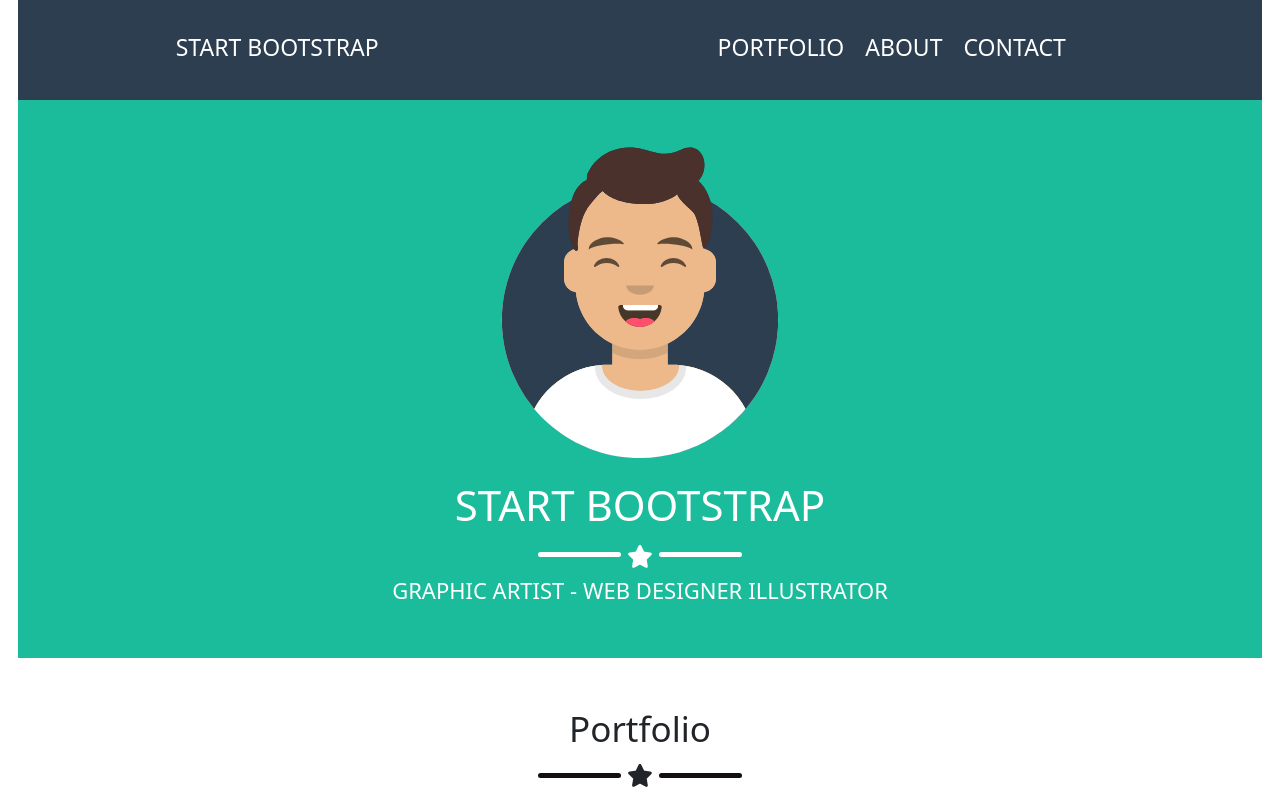
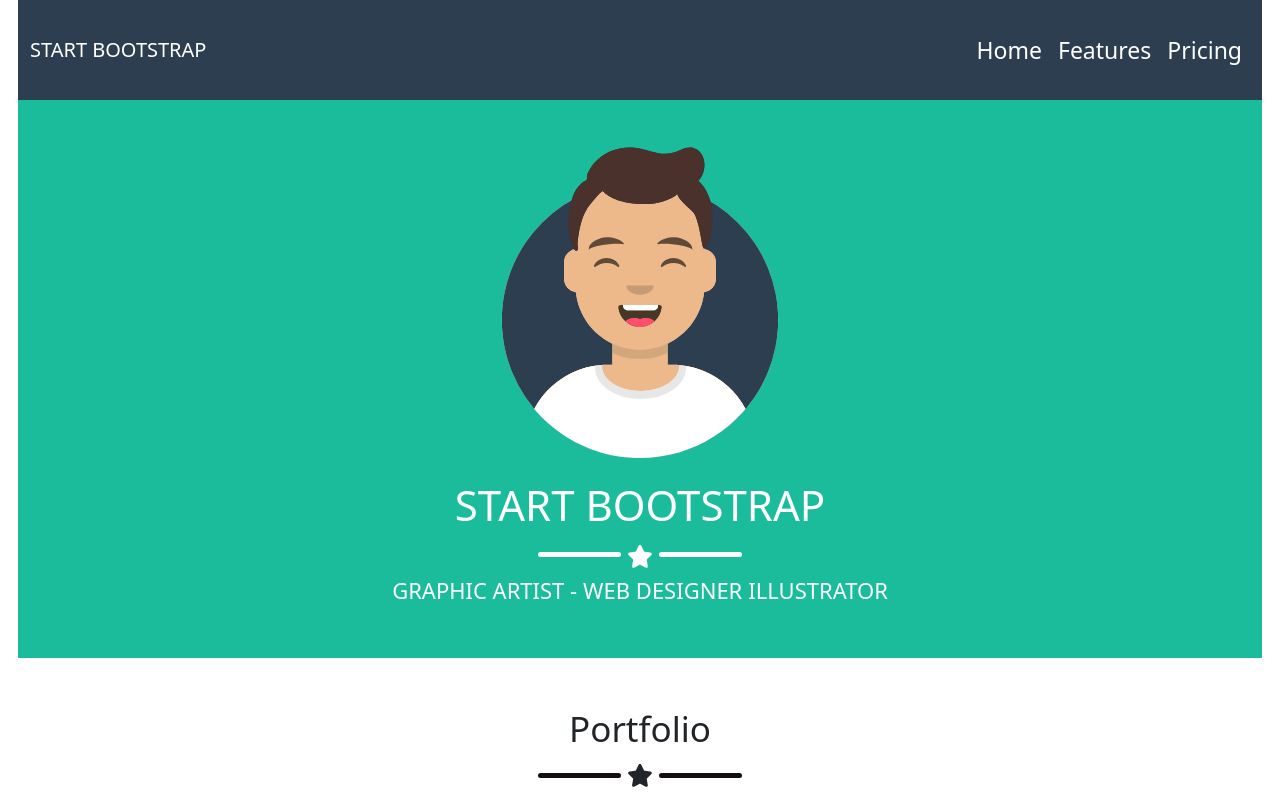
Before and after one commit to alessandrofogliada/html-css-bootstrap-freelancer, a plain HTML site: page index.html in a window 1280 px wide. Shown: the top 799 px of the page. Drawn offline with nearby package versions, Linux system fonts and the light colour scheme.

Commit message:
inserimento nav di bootstrap

```diff
--- a/CSS/style.css
+++ b/CSS/style.css
@@ -96,6 +96,10 @@ header{
 
 .hamburger i{
     color: grey;
+}
+
+.navbar-collapse {
+	flex-grow: 0;
 }
 
 /* REGOLE MAIN */
@@ -201,7 +205,6 @@ header{
 }
 
 .button {
-	text-decoration: none;
 	color: white;
 	border: white solid 2px;
 	border-radius: 10px;
@@ -212,6 +215,7 @@ header{
 
 .button i , a{
     color: white;
+    text-decoration: none;
 }
 
 .button i{
--- a/index.html
+++ b/index.html
@@ -14,26 +14,32 @@
 
  <div class=".container .container-sm .container-md .container-lg text-center">
     <header  class="row align-items-center justify-content-between justify-content-md-around">
-               <div class="col-sm-5 col-md-5">
-                START BOOTSTRAP
-               </div>
 
-               <div class="col-sm-2 col-md-7">
-                <a href="#">
-                    <div class="hamburger">
-                    <i class="fa-solid fa-bars bianco"></i>
-                </div>
-                </a>
-                <nav class="menu">
-                    <a href="#">PORTFOLIO</a>
-                    <a href="#">ABOUT</a>
-                    <a href="#">CONTACT</a>
-                </nav>
-               </div>
-    </header>
+        <!-- ESPERIMENTO -->
 
 
-
+        <nav class="navbar navbar-expand-md bg-body-tertiary">
+            <div class="container-fluid">
+              <a class="navbar-brand bianco" href="#">START BOOTSTRAP</a>
+              <button class="navbar-toggler bianco" type="button" data-bs-toggle="collapse" data-bs-target="#navbarNav" aria-controls="navbarNav" aria-expanded="false" aria-label="Toggle navigation">
+                <span><i class="fa-solid fa-bars bianco"></i></span>
+              </button>
+              <div class="collapse navbar-collapse" id="navbarNav">
+                <ul class="navbar-nav ">
+                  <li class="nav-item">
+                    <a class="nav-link bianco" aria-current="page" href="#">Home</a>
+                  </li>
+                  <li class="nav-item">
+                    <a class="nav-link bianco" href="#">Features</a>
+                  </li>
+                  <li class="nav-item">
+                    <a class="nav-link bianco" href="#">Pricing</a>
+                  </li>
+                </ul>
+              </div>
+            </div>
+          </nav>
+    </header>
 
 
 
@@ -143,7 +149,8 @@
 
         <section id="contactme">
             <div class="row justify-content-center">
-                <div class="offset-sm-3 offset-md-2 white"></div>
+
+               <div class="offset-sm-3 offset-md-2 white"></div>
                 <div class="col-6 col-md-8 white">
                     <h2>CONTACT ME</h2>
                     <div class="greca">
@@ -151,7 +158,8 @@
                         <i class="fa-solid fa-star"></i>
                         <span class="black"></span>
                        </div>
-                    <ul class="text-start">
+
+                     <ul class="text-start">
                         <li>name</li>
                         <div class="grey"></div>
                         <li>name</li>
```
